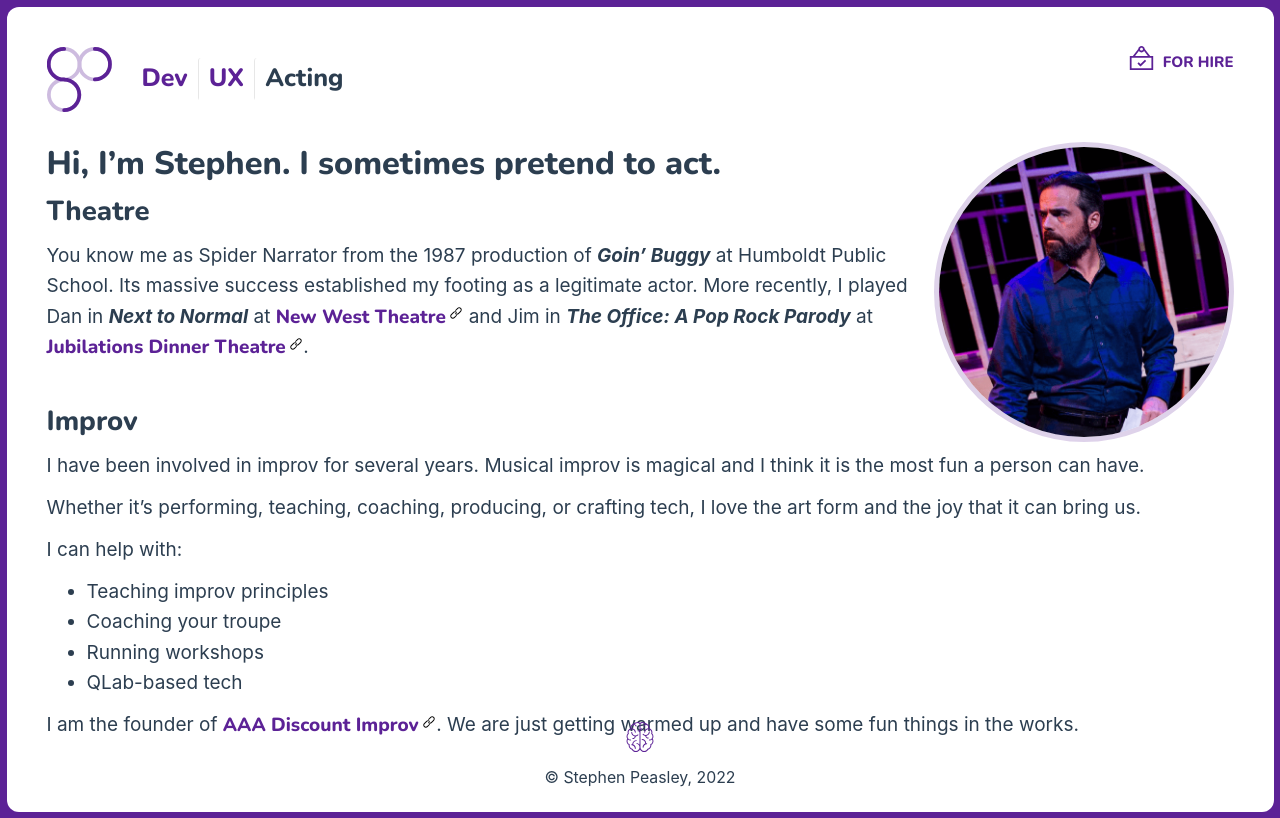
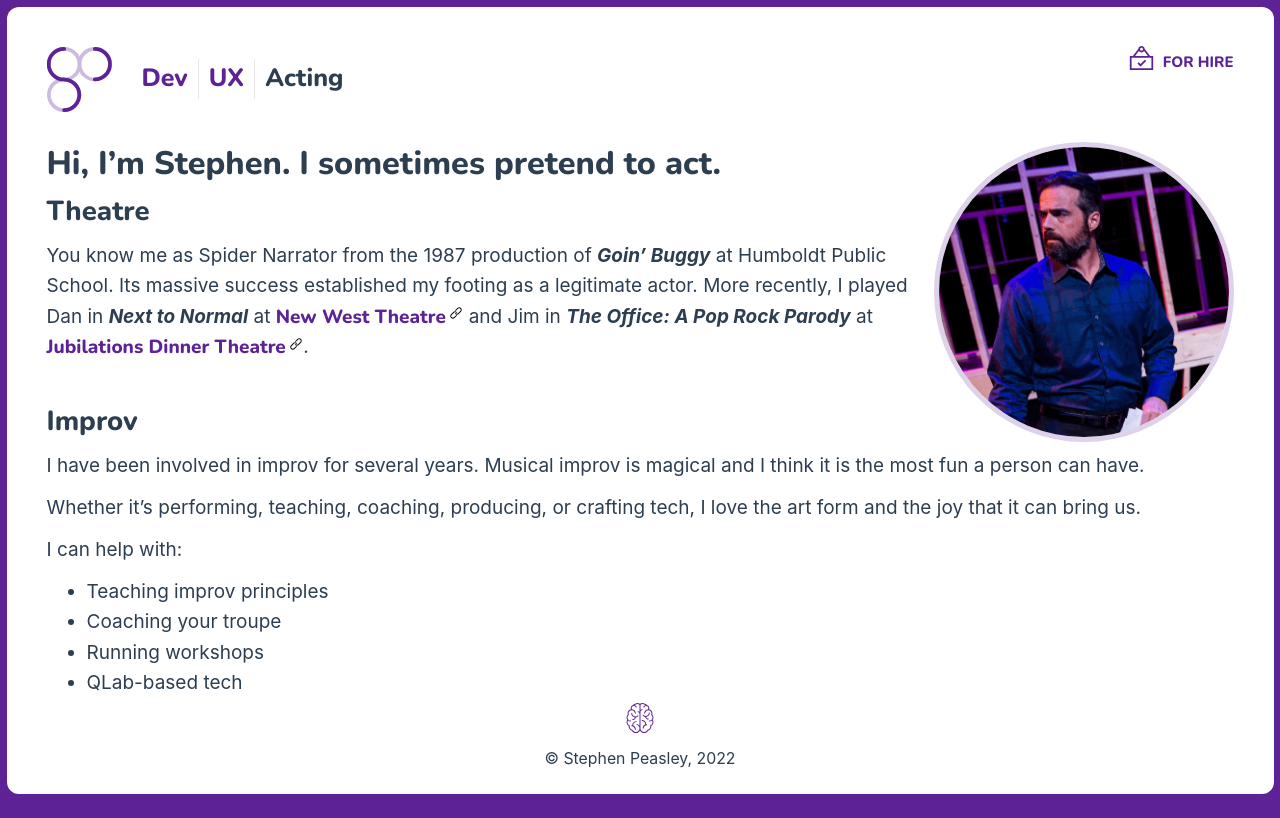
Before and after one commit to speasley/stephenpeasley, a Vue app: page /acting in a window 1280 px wide. Built offline with nearby package versions, Linux system fonts and the light colour scheme.

Commit message:
feat: remove AAA Discount Improv

```diff
--- a/src/views/Acting.vue
+++ b/src/views/Acting.vue
@@ -43,11 +43,6 @@ onMounted(() => {
         <li>Running workshops</li>
         <li>QLab-based tech</li>
       </ul>
-      <p>
-        I am the founder of
-        <a href="https://www.discountimprov.com/">AAA Discount Improv</a>. We
-        are just getting warmed up and have some fun things in the works.
-      </p>
     </section>
   </article>
 </template>
```
